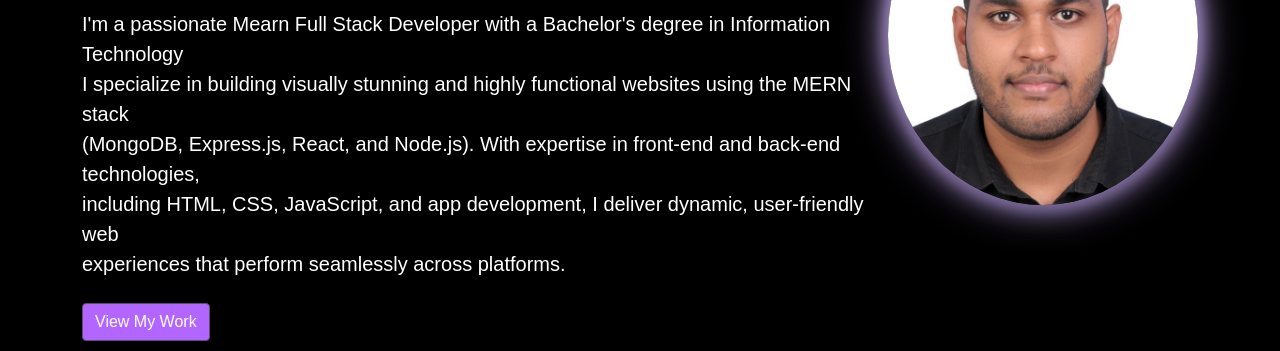
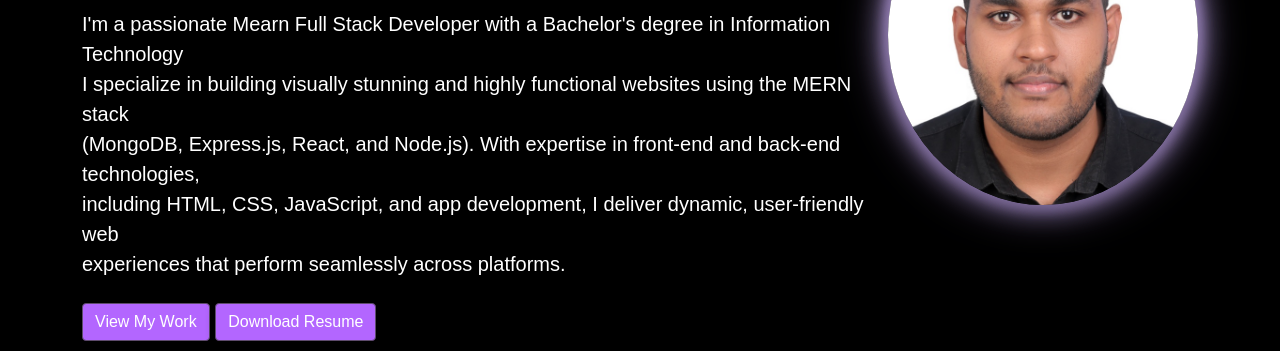
Before and after one commit to JEEVANBENNY7021/portfolio, a plain HTML site: page index.html in a window 1280 px wide. Shown: the part 291-642 px from the top of the page. Drawn offline with nearby package versions, Linux system fonts and the light colour scheme.

Commit message:
Your commit message

```diff
--- a/index.html
+++ b/index.html
@@ -44,6 +44,7 @@
 
                 </p>
                 <a href="#projects" class="btn btn-primary mb-2">View My Work</a>
+                <a href="CV JEEVAN BENNY.pdf" class="btn btn-primary mb-2" download="Jeevan_Benny_Resume">Download Resume</a>
                 <div class="social-icons d-flex mt-2">
                     <a href="https://www.linkedin.com/in/jeevan-benny-ab04a2222/" target="_blank" title="LinkedIn" class="me-3">
                         <i class="fab fa-linkedin fa-2x"></i>
```
Also changed, not shown: 1 other file.
